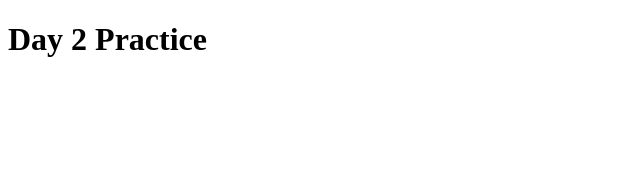
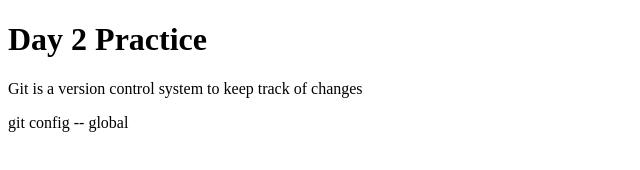
Before and after one commit to elnara717/frontend, a plain HTML site: page practice.html in a window 1280 px wide. Shown: the whole page, without its empty margins (0-640 px from the left). Drawn offline with Linux system fonts and the light colour scheme.

Commit message:
work is done

```diff
--- a/practice.html
+++ b/practice.html
@@ -10,5 +10,7 @@
 
     <h1>Day 2 Practice</h1>
 
-</body>
+    <p>Git is a version control system to keep track of changes</p>
+
+    git config -- global
 </html>
```
